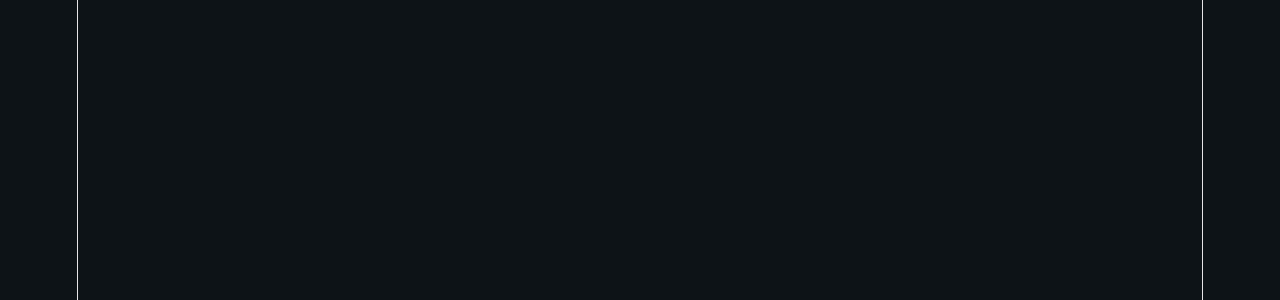
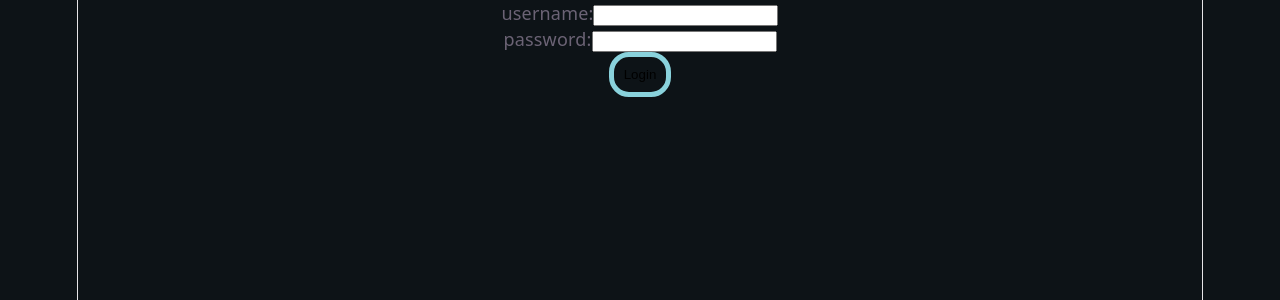
Before and after one commit to apaleblueman/postcomposer, a React (Vite) app in the folder postcomposer/: page / in a window 1280 px wide. Shown: the top 300 px of the page. Built offline with nearby package versions, Linux system fonts and the light colour scheme.

Commit message:
REMOVE: basename prop in hashrouter

```diff
--- a/postcomposer/src/App.jsx
+++ b/postcomposer/src/App.jsx
@@ -41,7 +41,7 @@ function App() {
   //   </>:<Login/>
   // );
 
-  return <HashRouter basename="/postcomposer">
+  return <HashRouter>
     <Routes>
       <Route
       path="/"
```
Also changed, not shown: 3 other files (tests, documents, lock files or other folders).
